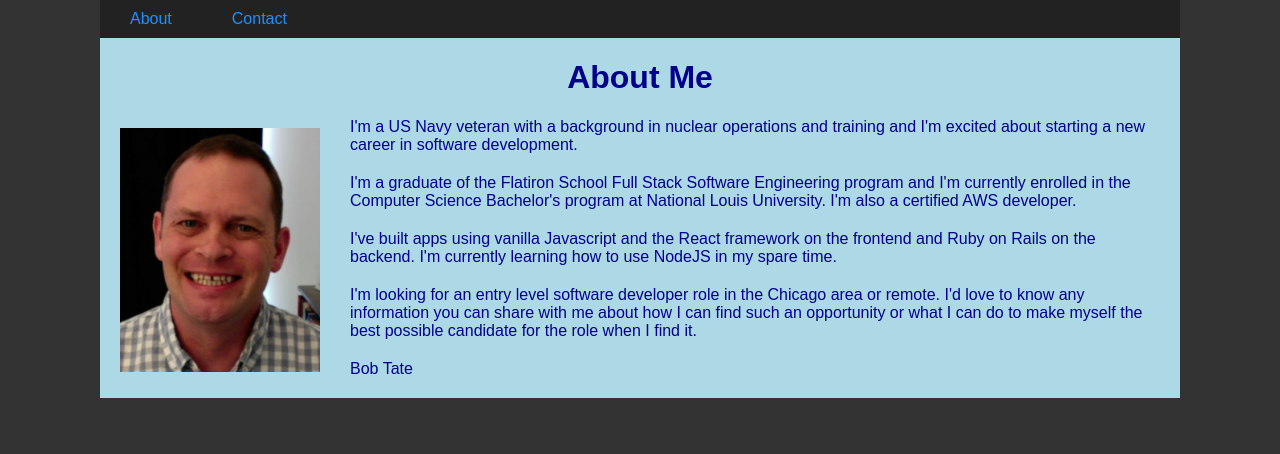
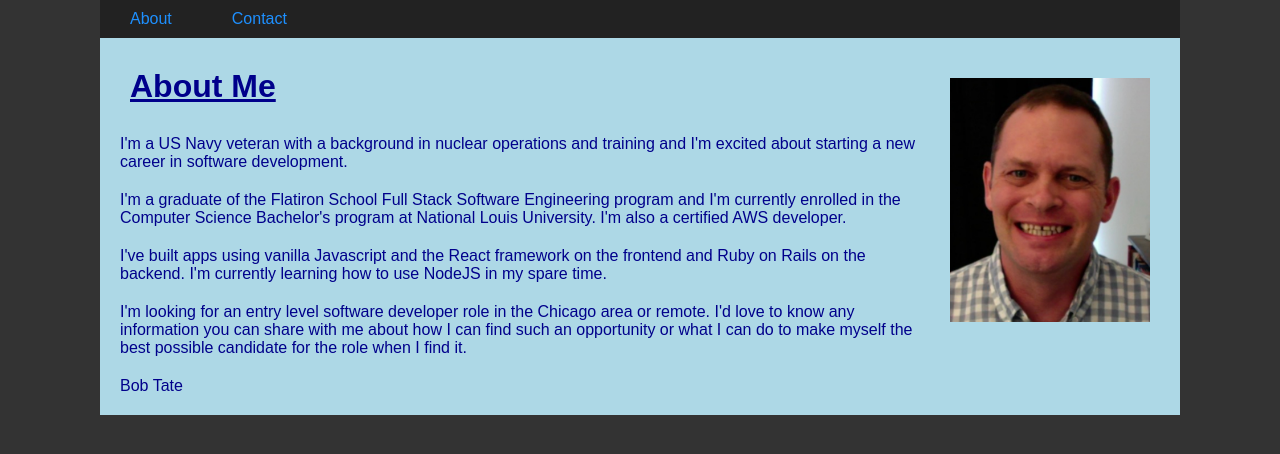
Before and after one commit to Btate712/Portfolio, a React (Create React App) app: page /about in a window 1280 px wide. Shown: the top 454 px of the page. Built offline with nearby package versions, Linux system fonts and the light colour scheme.

Commit message:
re-aligned about page components

```diff
--- a/src/components/About.js
+++ b/src/components/About.js
@@ -6,8 +6,8 @@ import "../styles/About.css";
 const About = ({ isMobile }) => {
   return (
   <div className="About">
+    <img src={ face } width="200px" />
     <h1>About Me</h1>
-    <img src={ face } width="200px" />
     <p>
       I'm a US Navy veteran with a background in nuclear operations and training
       and I'm excited about starting a new career in software development.
--- a/src/styles/About.css
+++ b/src/styles/About.css
@@ -2,14 +2,19 @@
   font-family: Arial, Helvetica, sans-serif;
   color: darkblue;
   max-width: 1080px;
+  text-align: left;
 }
 
 .About img {
-  float: left;
+  float: right;
   margin: 10px 30px 20px 20px;
+}
+
+.About h1 {
+  margin: 30px;
+  text-decoration: underline;
 }
 
 .About p {
   margin: 20px;
-  text-align: left;
 }
```
Also changed, not shown: 1 other file (tests, documents, lock files or other folders).
